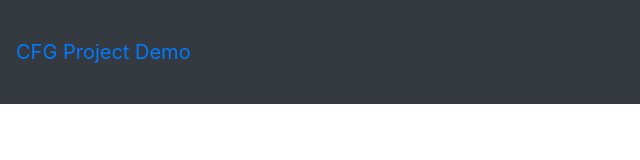
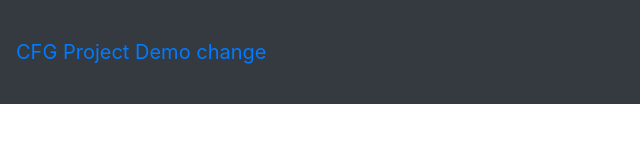
Before and after one commit to juliahaak/demo_project, a plain HTML site: page index.html in a window 1280 px wide. Shown: the full height of the page, 0-640 px from the left. Drawn offline with nearby package versions, Linux system fonts and the light colour scheme.

Commit message:
added a change

```diff
--- a/index.html
+++ b/index.html
@@ -13,7 +13,7 @@
 </head>
 <body>
     <nav class="navbar navbar_dark bg-dark fixed-top">
-        <a class="navbar-brand" href="./index.html">CFG Project Demo</a>
+        <a class="navbar-brand" href="./index.html">CFG Project Demo change</a>
 
         <menu class="navbar-nav ml-auto">
             <li>Home</li>
```
